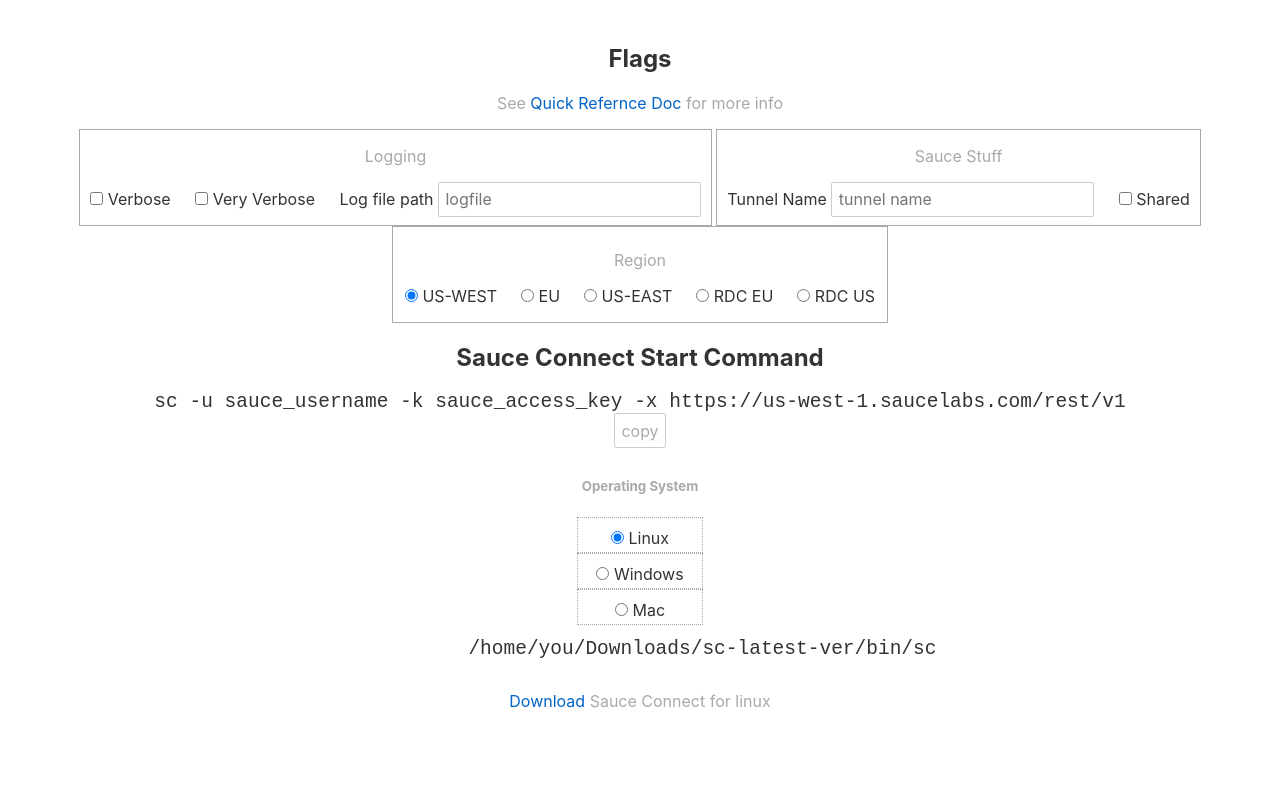
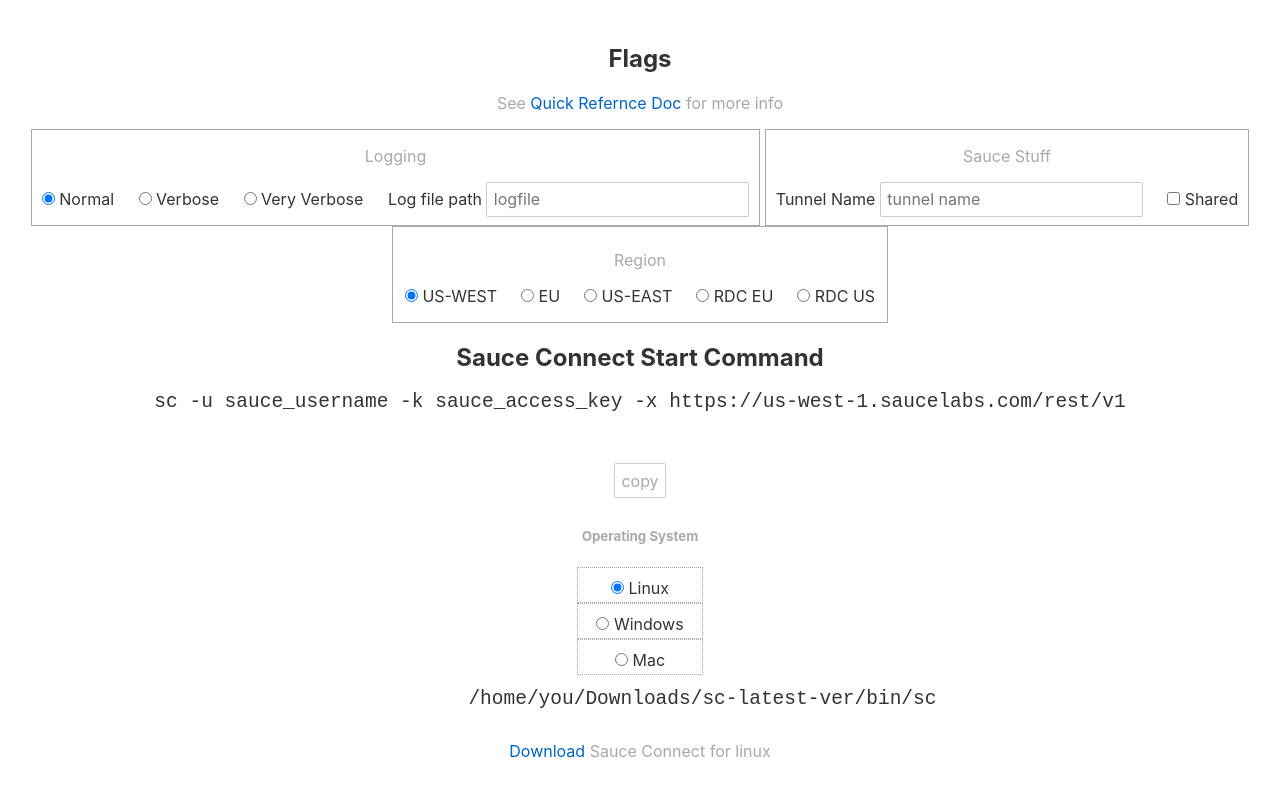
Before and after one commit to maxdobeck/sconfigurator, a Svelte app: page / in a window 1280 px wide. Shown: the top 796 px of the page. Built offline with nearby package versions, Linux system fonts and the light colour scheme.

Commit message:
Updated the logging level to accurately reflect how it works. using radio buttons now.

```diff
--- a/src/App.svelte
+++ b/src/App.svelte
@@ -1,4 +1,6 @@
 <script>
+	import { fade } from 'svelte/transition';
+
 	let cliRef = 'https://wiki.saucelabs.com/display/DOCS/Sauce+Connect+Proxy+Command-Line+Quick+Reference+Guide';
 	let command = 'sc';
 	// sauce
@@ -24,8 +26,7 @@
 	let basicAuthPwd = '';
 	let basicAuthHostPort = '';
 	// logging
-	let verbose = false;
-	let veryVerbose = false;
+	let verbosity = 'normal';
 	let logfile = '';
 	// network config
 	let parentProxy = '';
@@ -49,12 +50,17 @@
 		<div class="flag-section">
 			<p class="hint">Logging</p>
 			<label class="flags">
-				<input type=checkbox bind:checked={verbose} value="verbose">
+				<input type=radio bind:group={verbosity} value="normal">
+				Normal
+			</label>
+
+			<label class="flags">
+				<input type=radio bind:group={verbosity} value="verbose">
 				Verbose
 			</label>
 
 			<label class="flags">
-				<input type=checkbox bind:checked={veryVerbose} value="veryVerbose">
+				<input type=radio bind:group={verbosity} value="veryVerbose">
 				Very Verbose
 			</label>
 
@@ -98,24 +104,24 @@
 			{/if}
 
 			{#if shared}
-				<code>-s</code>
+				<code in:fade="{{delay:600, duration: 1500}}" out:fade="{{duration: 800}}">-s</code>
 			{/if}
 
-			{#if verbose}
-				<code>-v</code>
+			{#if verbosity === 'verbose'}
+				<code in:fade="{{delay:600, duration: 1500}}" out:fade="{{duration: 800}}">-v</code>
 			{/if}
 
-			{#if veryVerbose}
-				<code>-v</code>
+			{#if verbosity === 'veryVerbose'}
+				<code in:fade="{{delay:600, duration: 1500}}" out:fade="{{duration: 800}}">-vv</code>
 			{/if}
 
 			{#if logfile}
-				<code>-l {logfile}</code>
+				<code in:fade="{{delay:600, duration: 1500}}" out:fade="{{duration: 800}}">-l {logfile}</code>
 			{/if}
-			<code>-x {scDc.get(dc_choice)}</code>
+			<code transition:blur={{duration:800}}>-x {scDc.get(dc_choice)}</code>
 	</div>
 
-	<div>
+	<div id="copy-container">
 		<button id="copy-cmd-btn" title="copy to clipboard">copy</button>
 	</div>
 
@@ -199,6 +205,10 @@
 		font-size: 1.5em;;
 	}
 
+	#copy-container {
+		padding-top: 50px;
+	}
+
 	#copy-cmd-btn {
 		background-color: transparent;
 		color: darkgrey;
```
